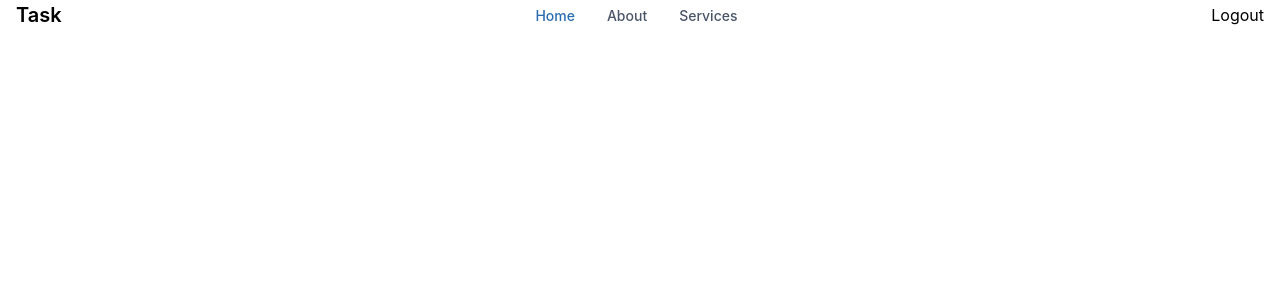
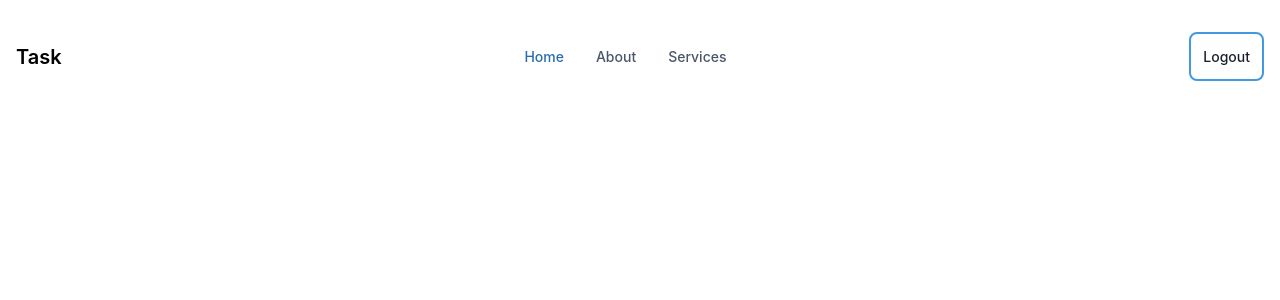
Before and after one commit to Ayomikuolatunji/react-task, a React (Create React App) app: page / in a window 1280 px wide. Shown: the top 300 px of the page. Built offline with nearby package versions, Linux system fonts and the light colour scheme.

Commit message:
I am working on the page header

```diff
--- a/src/components/Header.js
+++ b/src/components/Header.js
@@ -3,7 +3,7 @@ import React from 'react'
 
 const Header = () => {
   return (
-    <nav className="bg-white border-gray-200 px-2 sm:px-4 py-2.5 rounded dark:bg-gray-800">
+    <nav className="bg-white border-gray-200 px-2 sm:px-4 py-8 rounded dark:bg-gray-800">
         <div className="container flex flex-wrap justify-between items-center mx-auto">
         <div>
         <a href="https://flowbite.com" className="flex items-center">
@@ -22,7 +22,9 @@ const Header = () => {
                 </li>
             </ul>
             <div>
-                <button>Logout</button>
+            <button class="relative inline-flex items-center justify-center text-sm font-medium text-gray-900 rounded-lg border-blue-500 border-2 p-3 hover:bg-blue-500 hover:text-white">
+                    Logout
+                </button>
             </div>
         </div>
      </nav>
```
